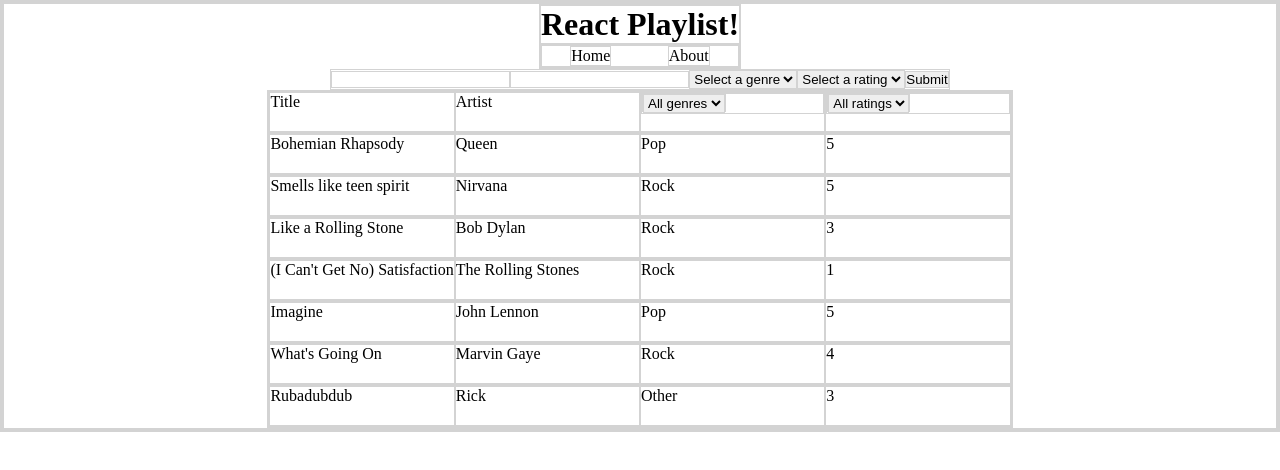
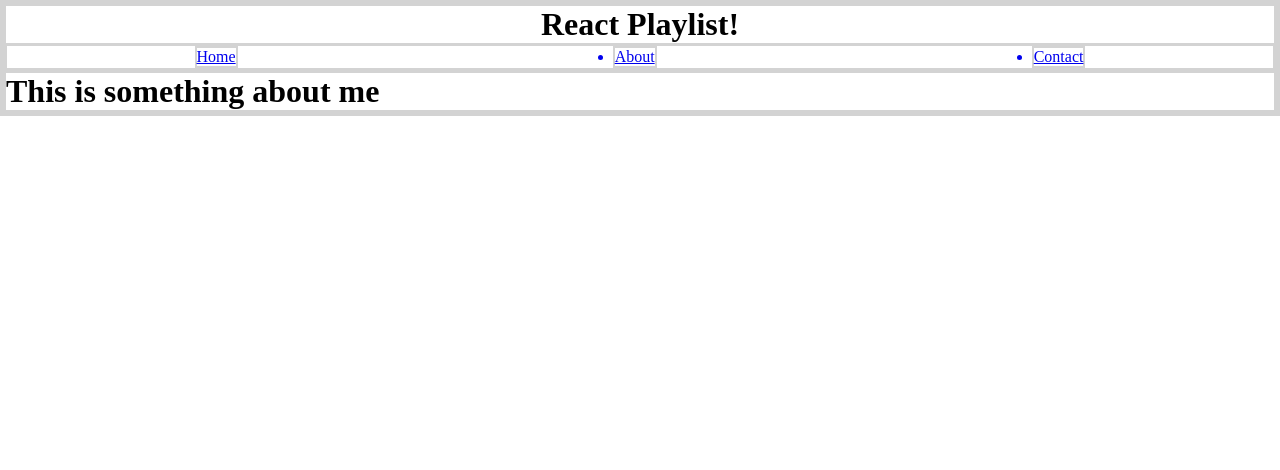
Before and after one commit to simongussenhoven/react-playlist, a React (Create React App) app: page /about in a window 1280 px wide. Shown: the top 470 px of the page. Built offline with nearby package versions, Linux system fonts and the light colour scheme.

Commit message:
Implemented react router

```diff
--- a/package.json
+++ b/package.json
@@ -9,6 +9,7 @@
     "react": "^17.0.1",
     "react-dom": "^17.0.1",
     "react-router": "^5.2.0",
+    "react-router-dom": "^5.2.0",
     "react-scripts": "4.0.1",
     "web-vitals": "^0.2.4"
   },
--- /dev/null
+++ b/src/components/About.js
@@ -0,0 +1,9 @@
+function About () {
+    return (
+        <div class="about">
+            <h1>This is something about me</h1>
+        </div>
+    )
+}
+
+export default About
--- a/src/components/App.js
+++ b/src/components/App.js
@@ -2,6 +2,8 @@ import React from 'react';
 import Nav from './Nav';
 import List from './List';
 import Form from './Form';
+import About from './About'
+
 
 class App extends React.Component {
   constructor (){
@@ -94,7 +96,7 @@ const songs = this.state.songs
   render(){
     return (
       <div className="app">
-        <Nav/>
+
         <Form
         addItem={this.addItem}
         songs={this.state.songs}
--- /dev/null
+++ b/src/components/Contact.js
@@ -0,0 +1,9 @@
+function Contact () {
+    return (
+        <div class="contact">
+            <h1>You can contact me like this</h1>
+        </div>
+    )
+}
+
+export default Contact
--- a/src/components/Form.js
+++ b/src/components/Form.js
@@ -18,6 +18,7 @@ function Form(props) {
 
     return (
       <form onSubmit = {handleSubmit}>
+          <h2>Add a new song</h2>
           <input name='title' type='text' required></input>
           <input name='artist' type='text' required></input>
           <select name='genre' required>
--- a/src/components/List.js
+++ b/src/components/List.js
@@ -11,6 +11,8 @@ function List(props) {
     })
     return (
     <div className="list">
+      <h2>Playlist</h2>
+      <p>Click on a song to delet it from your list.</p>
         <TableHeader
         filter={props.filter}
         />
--- a/src/components/Nav.js
+++ b/src/components/Nav.js
@@ -1,11 +1,20 @@
+import { Link } from 'react-router-dom'
+
 function Nav() {
     return (
       <header className='header'>
           <h1>React Playlist!</h1>
           <nav className='header__nav'>
               <ul className='header__list'>
-                  <li className="header__item">Home</li>
-                  <li className="header__item">About</li>
+                  <Link to="/playlist">
+                    <li className="header__item">Home</li>
+                  </Link>
+                  <Link to="/about">
+                    <li>About</li>
+                  </Link>
+                  <Link to="/contact">
+                    <li>Contact</li>
+                  </Link>
               </ul>
           </nav>
       </header>
--- a/src/components/TableHeader.js
+++ b/src/components/TableHeader.js
@@ -21,6 +21,7 @@ import React from 'react'
 
   render() {
     return (
+
       <div className="list__row">
       <span>Title</span>
       <span>Artist</span>
--- a/src/index.js
+++ b/src/index.js
@@ -1,10 +1,21 @@
 import React from 'react';
 import ReactDOM from 'react-dom';
 import App from './components/App';
+import Nav from './components/Nav';
+import About from './components/About';
+import Contact from './components/Contact'
 import './styles/style.css';
+import {BrowserRouter as Router, Switch, Route} from 'react-router-dom'
 
 
 ReactDOM.render(
-    <App />,
+    <div class="container">
+      <Router>
+        <Nav/>
+        <Route path ="/playlist" component={App}/>
+        <Route path="/about" component={About}/>
+        <Route path="/contact" component={Contact}/>
+      </Router>
+    </div>,
   document.getElementById('root')
 );
```
Also changed, not shown: src/App.js (deleted, +0 -10 lines), 1 other file (tests, documents, lock files or other folders).
